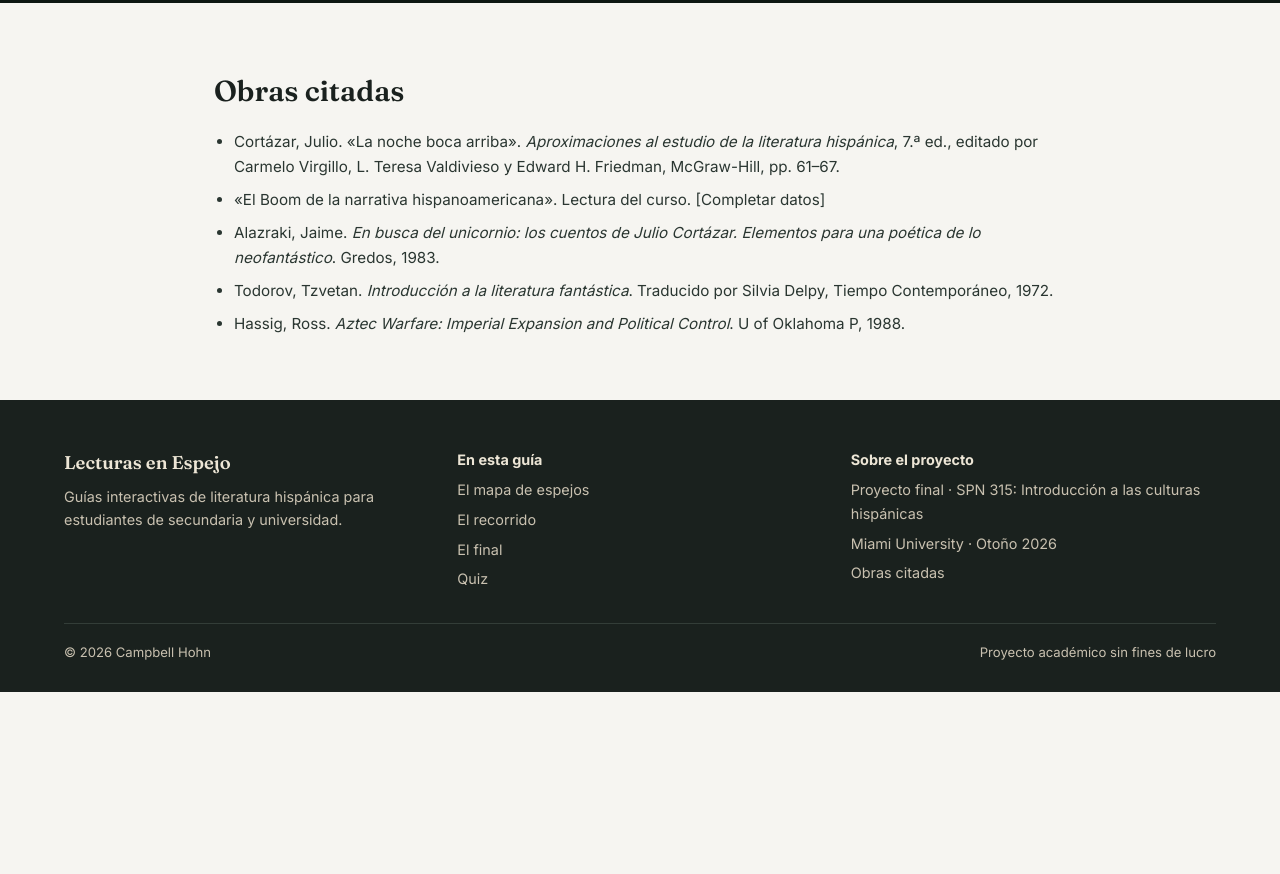
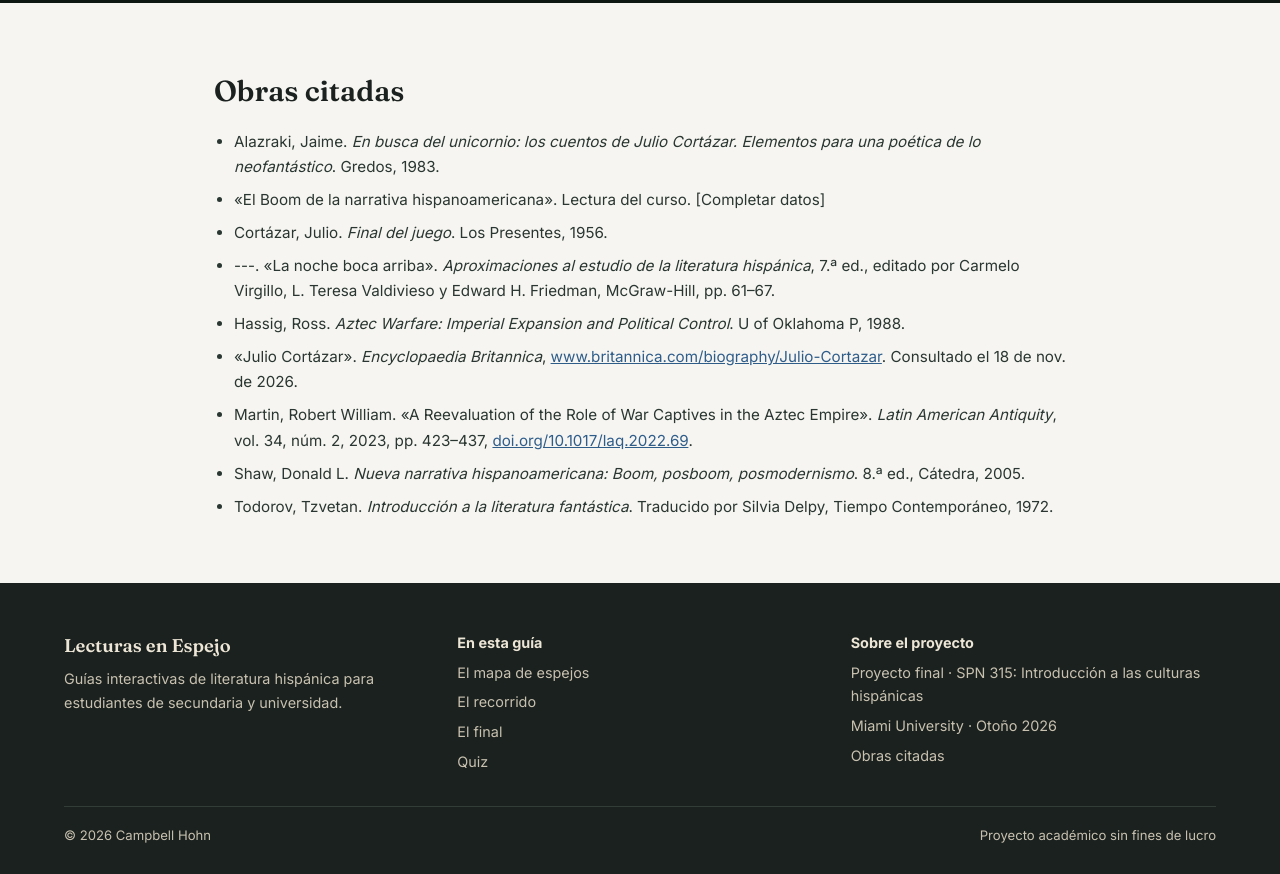
Before and after one commit to cmhohn05/Projecto-Final, a plain HTML site: page index.html in a window 1280 px wide. Shown: the part 5873-6747 px from the top of the page. Before the commit the page ends 6565 px from the top, so only its background shows below. Drawn offline with Linux system fonts and the light colour scheme.

Commit message:
Add four sources to works cited and sort alphabetically
Co-Authored-By: Claude Opus 5.5 <noreply@anthropic.com>
Claude-Session: https://claude.ai/code/session_01FPLsEYkPyo3HrL5ZQjHwUa

```diff
--- a/index.html
+++ b/index.html
@@ -410,11 +410,15 @@
 <section id="fuentes" class="container container--narrow section sources" aria-labelledby="fuentes-h">
   <h2 id="fuentes-h">Obras citadas</h2>
   <ul>
-    <li>Cortázar, Julio. «La noche boca arriba». <i>Aproximaciones al estudio de la literatura hispánica</i>, 7.ª ed., editado por Carmelo Virgillo, L. Teresa Valdivieso y Edward H. Friedman, McGraw-Hill, pp. 61–67.</li>
+    <li>Alazraki, Jaime. <i>En busca del unicornio: los cuentos de Julio Cortázar. Elementos para una poética de lo neofantástico</i>. Gredos, 1983.</li>
     <li>«El Boom de la narrativa hispanoamericana». Lectura del curso. [Completar datos]</li>
-    <li>Alazraki, Jaime. <i>En busca del unicornio: los cuentos de Julio Cortázar. Elementos para una poética de lo neofantástico</i>. Gredos, 1983.</li>
+    <li>Cortázar, Julio. <i>Final del juego</i>. Los Presentes, 1956.</li>
+    <li>---. «La noche boca arriba». <i>Aproximaciones al estudio de la literatura hispánica</i>, 7.ª ed., editado por Carmelo Virgillo, L. Teresa Valdivieso y Edward H. Friedman, McGraw-Hill, pp. 61–67.</li>
+    <li>Hassig, Ross. <i>Aztec Warfare: Imperial Expansion and Political Control</i>. U of Oklahoma P, 1988.</li>
+    <li>«Julio Cortázar». <i>Encyclopaedia Britannica</i>, <a href="https://www.britannica.com/biography/Julio-Cortazar">www.britannica.com/biography/Julio-Cortazar</a>. Consultado el 18 de nov. de 2026.</li>
+    <li>Martin, Robert William. «A Reevaluation of the Role of War Captives in the Aztec Empire». <i>Latin American Antiquity</i>, vol. 34, núm. 2, 2023, pp. 423–437, <a href="https://doi.org/10.1017/laq.2022.69">doi.org/10.1017/laq.2022.69</a>.</li>
+    <li>Shaw, Donald L. <i>Nueva narrativa hispanoamericana: Boom, posboom, posmodernismo</i>. 8.ª ed., Cátedra, 2005.</li>
     <li>Todorov, Tzvetan. <i>Introducción a la literatura fantástica</i>. Traducido por Silvia Delpy, Tiempo Contemporáneo, 1972.</li>
-    <li>Hassig, Ross. <i>Aztec Warfare: Imperial Expansion and Political Control</i>. U of Oklahoma P, 1988.</li>
   </ul>
 </section>
 
--- a/styles.css
+++ b/styles.css
@@ -423,7 +423,7 @@ button { font: inherit; color: inherit; }
 
 .sources { padding-top: 64px; padding-bottom: 64px; gap: 14px; }
 .sources h2 { font-family: var(--serif); font-size: 1.8rem; font-weight: 600; }
-.sources ul { margin: 0; padding-left: 20px; display: flex; flex-direction: column; gap: 8px; color: var(--ink-2); font-size: 0.95rem; }
+.sources ul { overflow-wrap: anywhere; margin: 0; padding-left: 20px; display: flex; flex-direction: column; gap: 8px; color: var(--ink-2); font-size: 0.95rem; }
 
 /* ---------- Footer ---------- */
 
```
